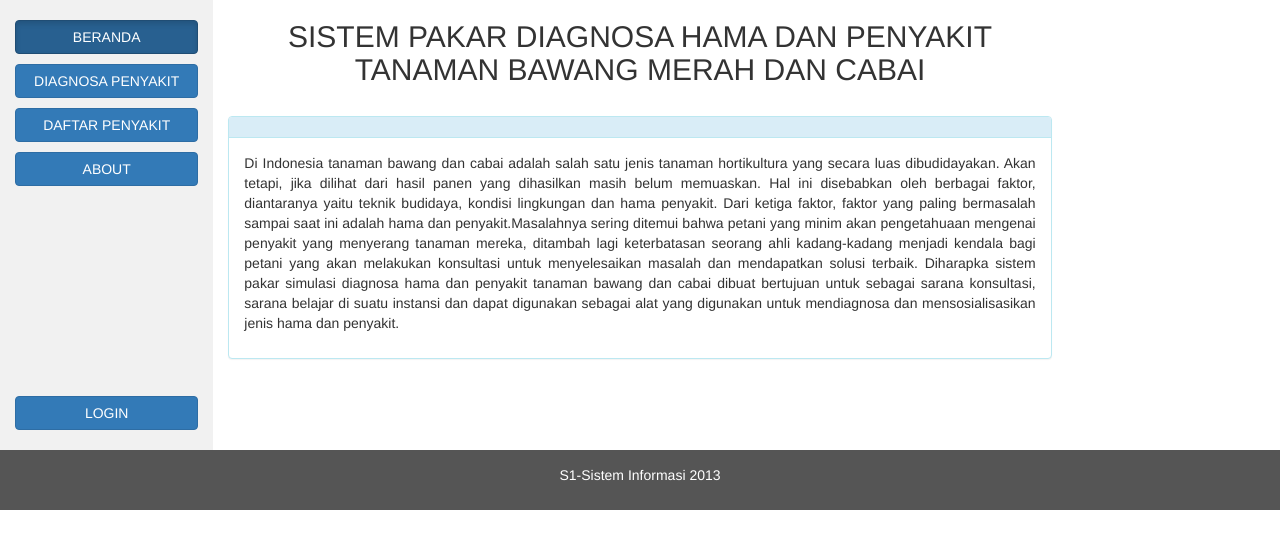
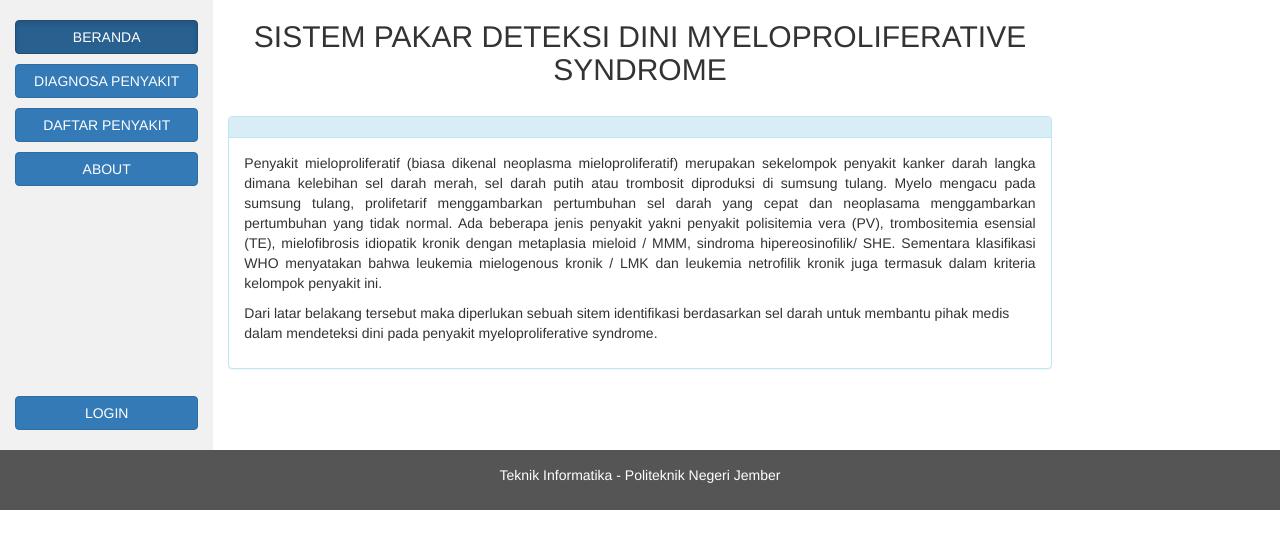
Before and after one commit to dandyIrawan/SI-Pakar_Semester6, a PHP site: page / in a window 1280 px wide. Shown: the part 50-599 px from the top of the page. Run offline with PHP 8.4, Linux system fonts and the light colour scheme; some libraries are stand-ins or nearby versions.

Commit message:
update bosstrap

```diff
--- a/index.php
+++ b/index.php
@@ -50,12 +50,17 @@ header("location: about.php");
       <p><button type="button" class="btn btn-primary btn-block" id="myBtn">LOGIN</button></p>
     </div>
     <div class="col-sm-8 text-left">
-      <center><h2>SISTEM PAKAR DIAGNOSA HAMA DAN PENYAKIT TANAMAN BAWANG MERAH DAN CABAI
+      <center><h2>SISTEM PAKAR DETEKSI DINI MYELOPROLIFERATIVE SYNDROME
 </h2></center><br>
         <div class="panel panel-info">
                 <div class="panel-heading"></div>
                 <div class="panel-body">
-                    <p align=justify>Di Indonesia tanaman bawang dan cabai adalah salah satu jenis tanaman hortikultura yang secara luas dibudidayakan. Akan tetapi, jika dilihat dari hasil panen yang dihasilkan masih belum memuaskan. Hal ini disebabkan oleh berbagai faktor, diantaranya yaitu teknik budidaya, kondisi lingkungan dan hama penyakit. Dari ketiga faktor, faktor yang paling bermasalah sampai saat ini adalah hama dan penyakit.Masalahnya sering ditemui bahwa petani yang minim akan pengetahuaan mengenai penyakit yang menyerang tanaman mereka, ditambah lagi keterbatasan seorang ahli kadang-kadang menjadi kendala bagi petani yang akan melakukan konsultasi untuk menyelesaikan masalah dan mendapatkan solusi terbaik. Diharapka sistem pakar simulasi diagnosa hama dan penyakit tanaman bawang dan cabai dibuat bertujuan untuk sebagai sarana konsultasi, sarana belajar di suatu instansi dan dapat digunakan sebagai alat yang digunakan untuk mendiagnosa dan mensosialisasikan jenis hama dan penyakit.</p>
+                    <p align=justify>Penyakit mieloproliferatif (biasa dikenal neoplasma mieloproliferatif) merupakan sekelompok penyakit kanker darah langka dimana kelebihan sel darah merah,
+                    sel darah putih atau trombosit diproduksi di sumsung tulang. Myelo mengacu pada sumsung tulang, prolifetarif menggambarkan pertumbuhan sel darah yang cepat dan neoplasama
+                    menggambarkan pertumbuhan yang tidak normal. Ada beberapa jenis penyakit yakni penyakit polisitemia vera (PV), trombositemia esensial (TE), mielofibrosis idiopatik kronik
+                    dengan metaplasia mieloid / MMM, sindroma hipereosinofilik/ SHE. Sementara klasifikasi WHO menyatakan bahwa leukemia mielogenous kronik / LMK dan leukemia netrofilik kronik
+                    juga termasuk dalam kriteria kelompok penyakit ini.</p> <p>Dari latar belakang tersebut maka diperlukan sebuah sitem identifikasi berdasarkan sel darah untuk membantu pihak
+                    medis	dalam	mendeteksi dini pada penyakit myeloproliferative syndrome.</p>
             </div>
         </div>
 
@@ -95,7 +100,8 @@ header("location: about.php");
   </div>
 
 <footer class="container-fluid text-center">
-  <p>S1-Sistem Informasi 2013</p>
+  <p>Teknik Informatika - Politeknik Negeri Jember</p>
+  <p></p>
 </footer>
 
 <script>
```
Also changed, not shown: about.php (+4 -6 lines).
